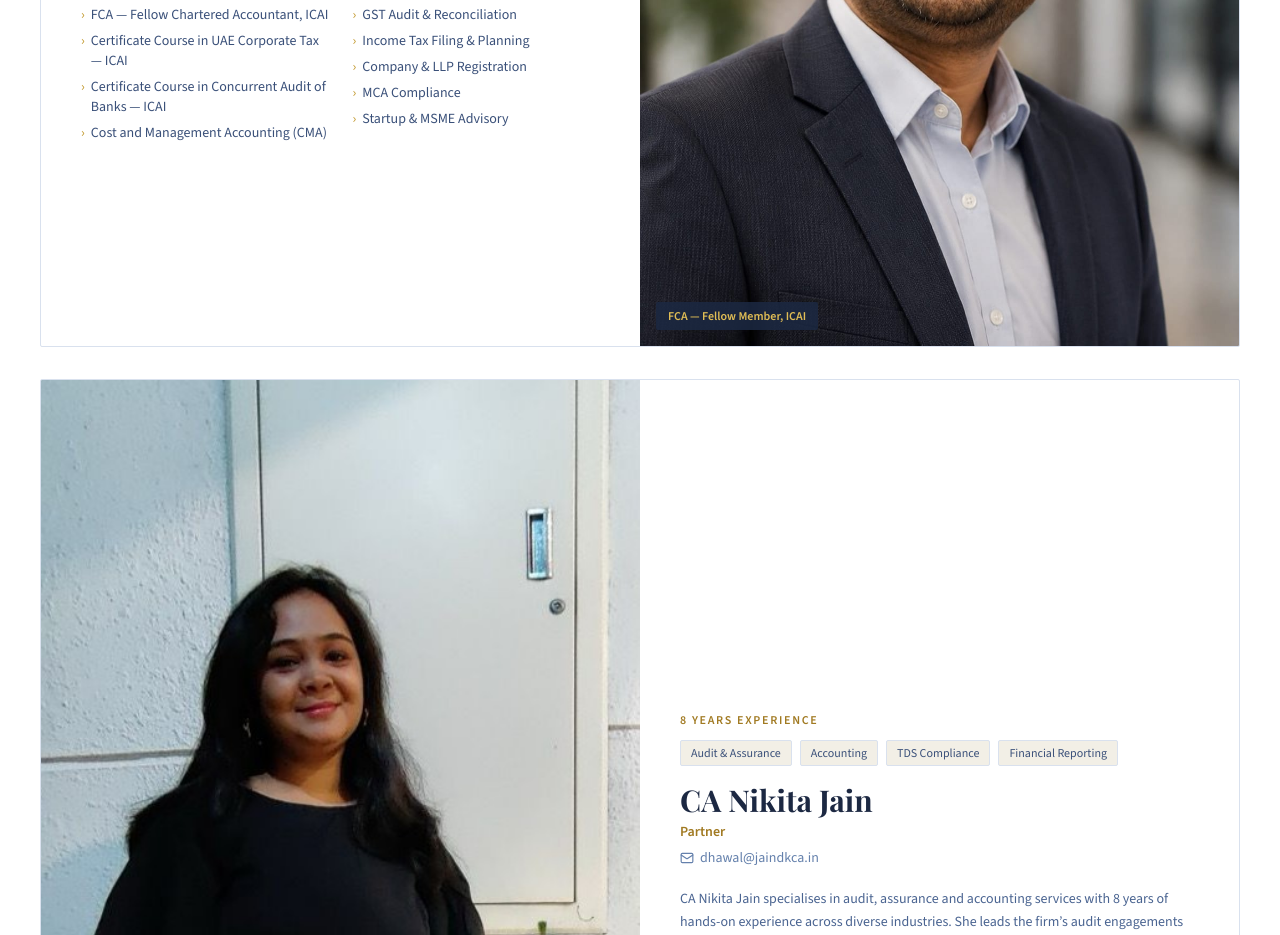
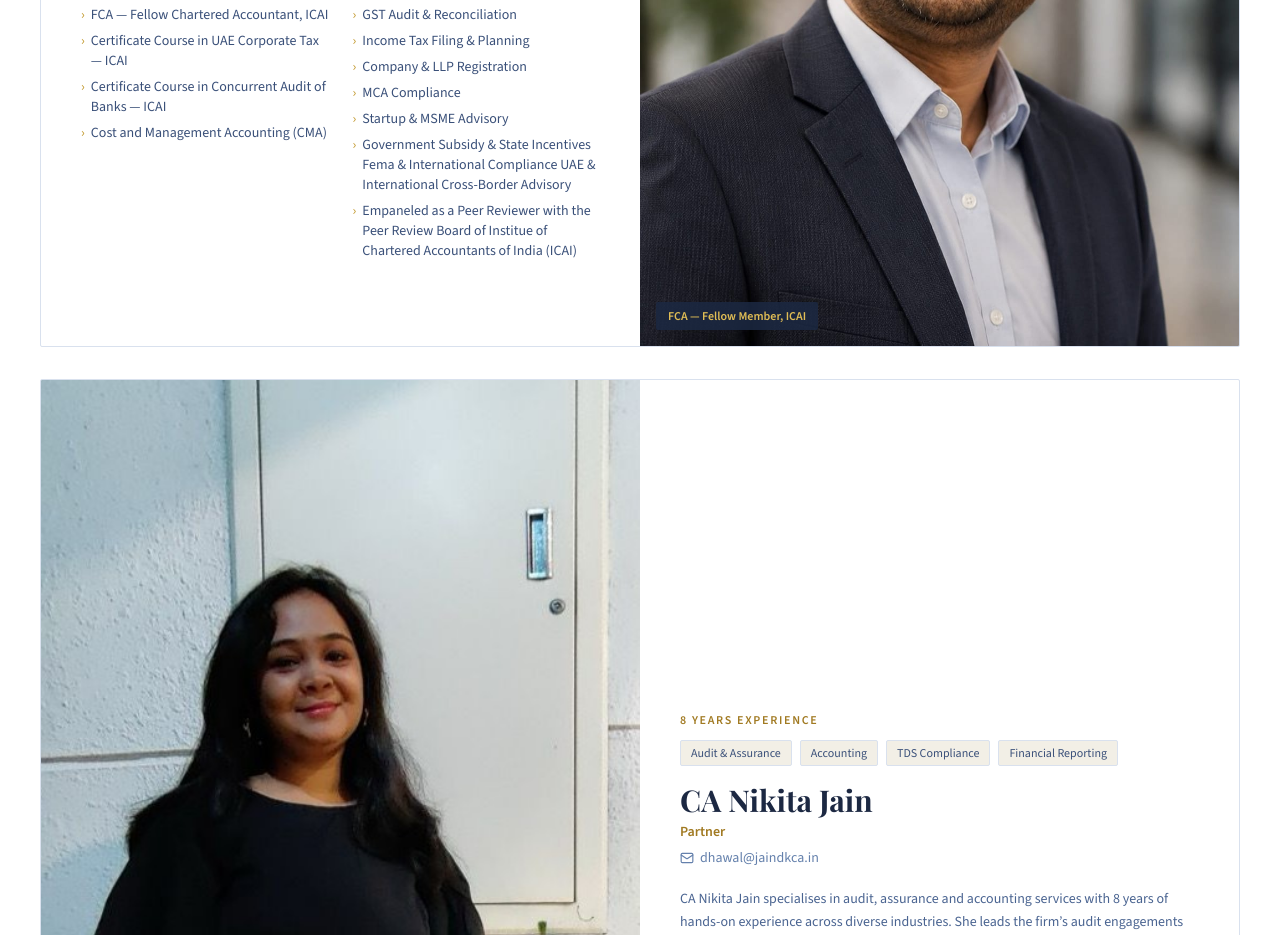
Before and after one commit to ABHAYKUMAR0208/CA-website, a React (Vite) app: page /team in a window 1280 px wide. Shown: the part 1880-2815 px from the top of the page. Built offline with nearby package versions, Linux system fonts and the light colour scheme; a web font is replaced by a local one.

Commit message:
Multiple changes apply

```diff
--- a/src/data/siteData.js
+++ b/src/data/siteData.js
@@ -318,6 +318,8 @@ export const partners = [
       'Company & LLP Registration',
       'MCA Compliance',
       'Startup & MSME Advisory',
+      'Government Subsidy & State Incentives Fema & International Compliance UAE & International Cross-Border Advisory',
+      'Empaneled as a Peer Reviewer with the Peer Review Board of Institue of Chartered Accountants of India (ICAI)',
     ],
   },
   {
```
